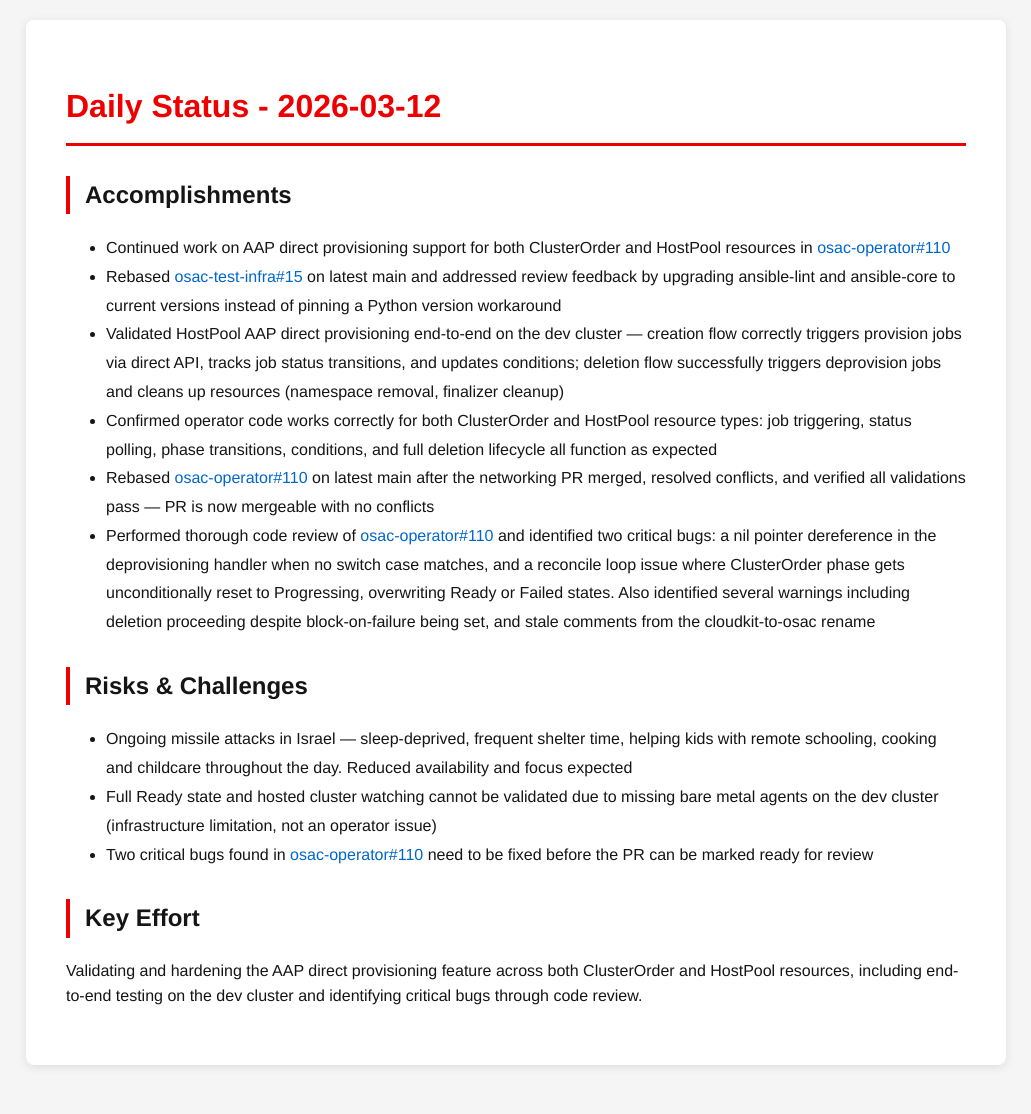
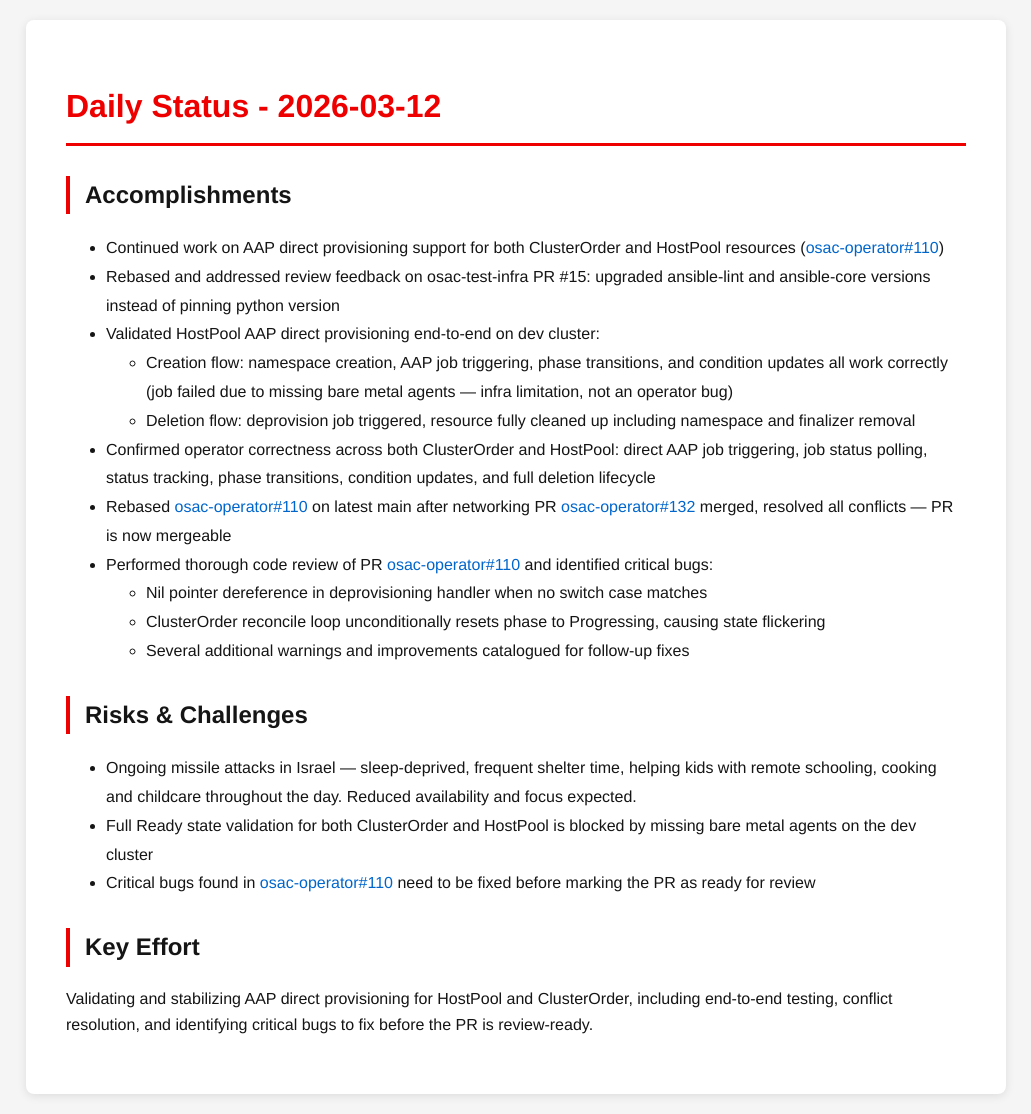
Before and after one commit to tzvatot/daily-status, a Jekyll site: the page built from 2026-03-12.md, in a window 1280 px wide. Shown: the whole page, without its empty margins (124-1155 px from the left). Built offline with Jekyll 4.4.1, drawn with Linux system fonts in a browser that asks for light colours; before the commit the page ends 1085 px from its top, so only the background shows below that.

Commit message:
Daily status update - 2026-03-12

```diff
--- a/2026-03-12.md
+++ b/2026-03-12.md
@@ -7,17 +7,22 @@
 # Daily Status - 2026-03-12
 
 ## Accomplishments
-- Continued work on AAP direct provisioning support for both ClusterOrder and HostPool resources in [osac-operator#110](https://github.com/osac-project/osac-operator/pull/110)
-- Rebased [osac-test-infra#15](https://github.com/osac-project/osac-test-infra/pull/15) on latest main and addressed review feedback by upgrading ansible-lint and ansible-core to current versions instead of pinning a Python version workaround
-- Validated HostPool AAP direct provisioning end-to-end on the dev cluster — creation flow correctly triggers provision jobs via direct API, tracks job status transitions, and updates conditions; deletion flow successfully triggers deprovision jobs and cleans up resources (namespace removal, finalizer cleanup)
-- Confirmed operator code works correctly for both ClusterOrder and HostPool resource types: job triggering, status polling, phase transitions, conditions, and full deletion lifecycle all function as expected
-- Rebased [osac-operator#110](https://github.com/osac-project/osac-operator/pull/110) on latest main after the networking PR merged, resolved conflicts, and verified all validations pass — PR is now mergeable with no conflicts
-- Performed thorough code review of [osac-operator#110](https://github.com/osac-project/osac-operator/pull/110) and identified two critical bugs: a nil pointer dereference in the deprovisioning handler when no switch case matches, and a reconcile loop issue where ClusterOrder phase gets unconditionally reset to Progressing, overwriting Ready or Failed states. Also identified several warnings including deletion proceeding despite block-on-failure being set, and stale comments from the cloudkit-to-osac rename
+- Continued work on AAP direct provisioning support for both ClusterOrder and HostPool resources ([osac-operator#110](https://github.com/osac-project/osac-operator/pull/110))
+- Rebased and addressed review feedback on osac-test-infra PR #15: upgraded ansible-lint and ansible-core versions instead of pinning python version
+- Validated HostPool AAP direct provisioning end-to-end on dev cluster:
+  - Creation flow: namespace creation, AAP job triggering, phase transitions, and condition updates all work correctly (job failed due to missing bare metal agents — infra limitation, not an operator bug)
+  - Deletion flow: deprovision job triggered, resource fully cleaned up including namespace and finalizer removal
+- Confirmed operator correctness across both ClusterOrder and HostPool: direct AAP job triggering, job status polling, status tracking, phase transitions, condition updates, and full deletion lifecycle
+- Rebased [osac-operator#110](https://github.com/osac-project/osac-operator/pull/110) on latest main after networking PR [osac-operator#132](https://github.com/osac-project/osac-operator/pull/132) merged, resolved all conflicts — PR is now mergeable
+- Performed thorough code review of PR [osac-operator#110](https://github.com/osac-project/osac-operator/pull/110) and identified critical bugs:
+  - Nil pointer dereference in deprovisioning handler when no switch case matches
+  - ClusterOrder reconcile loop unconditionally resets phase to Progressing, causing state flickering
+  - Several additional warnings and improvements catalogued for follow-up fixes
 
 ## Risks & Challenges
-- Ongoing missile attacks in Israel — sleep-deprived, frequent shelter time, helping kids with remote schooling, cooking and childcare throughout the day. Reduced availability and focus expected
-- Full Ready state and hosted cluster watching cannot be validated due to missing bare metal agents on the dev cluster (infrastructure limitation, not an operator issue)
-- Two critical bugs found in [osac-operator#110](https://github.com/osac-project/osac-operator/pull/110) need to be fixed before the PR can be marked ready for review
+- Ongoing missile attacks in Israel — sleep-deprived, frequent shelter time, helping kids with remote schooling, cooking and childcare throughout the day. Reduced availability and focus expected.
+- Full Ready state validation for both ClusterOrder and HostPool is blocked by missing bare metal agents on the dev cluster
+- Critical bugs found in [osac-operator#110](https://github.com/osac-project/osac-operator/pull/110) need to be fixed before marking the PR as ready for review
 
 ## Key Effort
-Validating and hardening the AAP direct provisioning feature across both ClusterOrder and HostPool resources, including end-to-end testing on the dev cluster and identifying critical bugs through code review.
+Validating and stabilizing AAP direct provisioning for HostPool and ClusterOrder, including end-to-end testing, conflict resolution, and identifying critical bugs to fix before the PR is review-ready.
```
